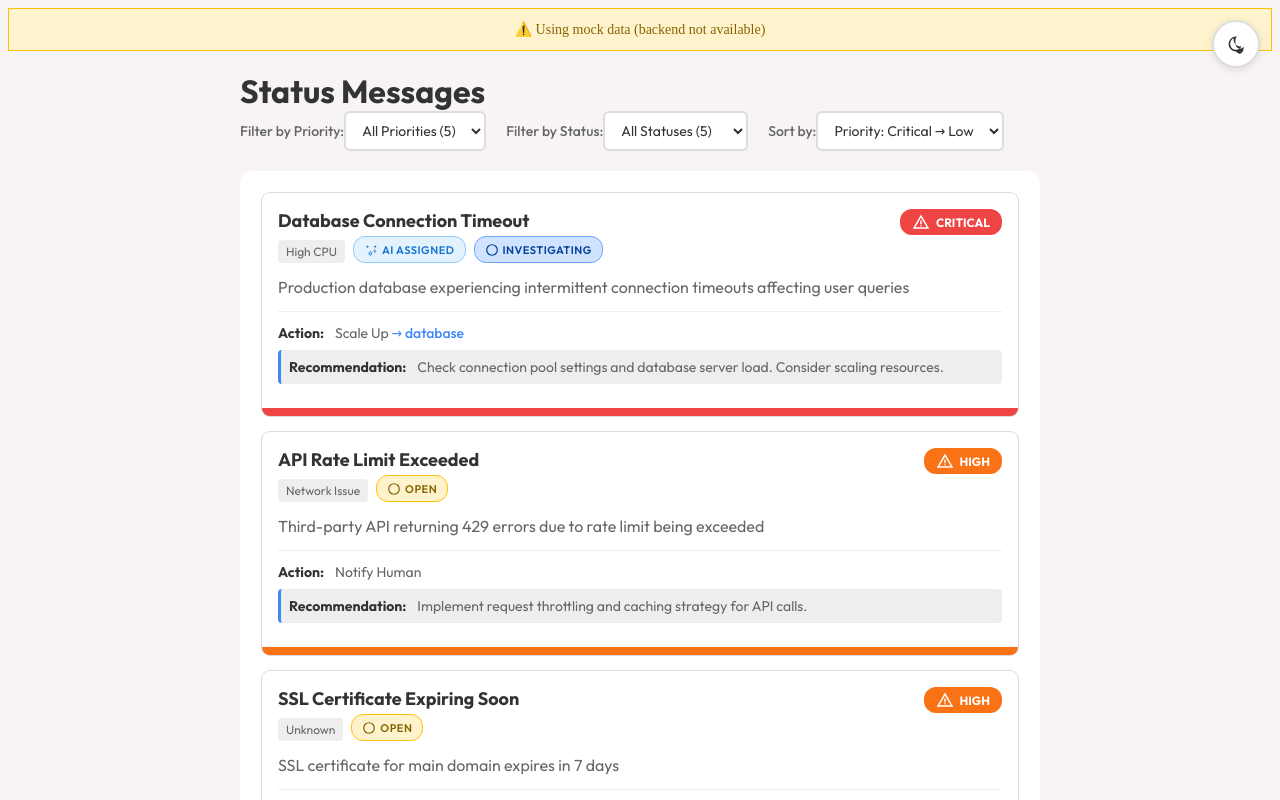
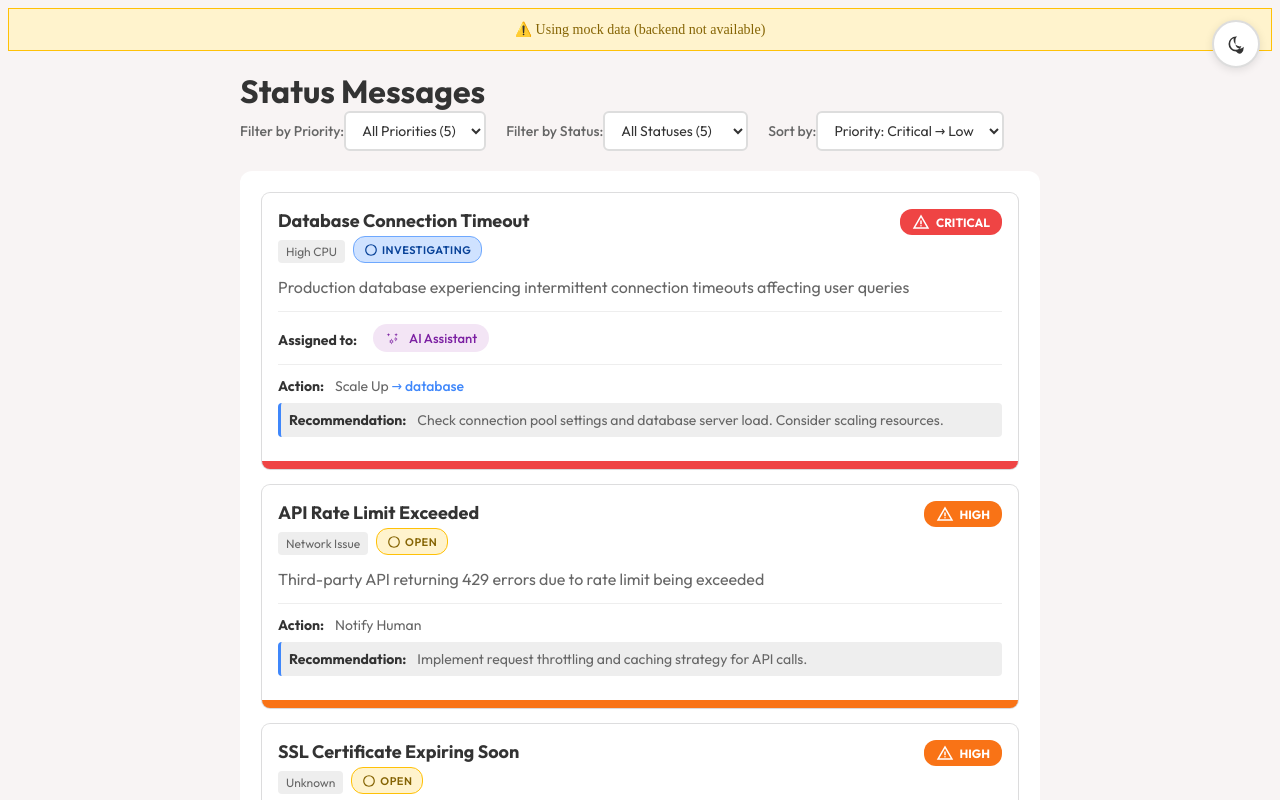
Before and after one commit to SimonKane/m-lads, a React (Vite) app in the folder frontend/: page / in a window 1280 px wide. Shown: the top 800 px of the page. Built offline with nearby package versions, Linux system fonts and the light colour scheme; no server answers.

Commit message:
added so that assigend to AI assistent is at the same place as assigned to a person

```diff
--- a/frontend/src/components/StatusMessages.tsx
+++ b/frontend/src/components/StatusMessages.tsx
@@ -6,7 +6,6 @@ import { useState } from "react";
 import {
   StatusMessage,
   StatusPriority,
-  AIStatus,
   ReportStatus,
 } from "../types/StatusMessage";
 import "./statusMessages.css";
@@ -96,17 +95,6 @@ const StatusMessages = ({ messages }: StatusMessagesProps) => {
         return "No Action";
       default:
         return action;
-    }
-  };
-
-  const getAIStatusLabel = (aiStatus: AIStatus) => {
-    switch (aiStatus) {
-      case "assigned":
-        return "AI Assigned";
-      case "resolved":
-        return "AI Resolved";
-      default:
-        return null;
     }
   };
 
@@ -319,20 +307,6 @@ const StatusMessages = ({ messages }: StatusMessagesProps) => {
                     <span className="message-type">
                       {getTypeLabel(msg.type)}
                     </span>
-                    {msg.aiStatus && (
-                      <span className={`ai-status-badge ${msg.aiStatus}`}>
-                        <svg
-                          xmlns="http://www.w3.org/2000/svg"
-                          height="14px"
-                          viewBox="0 -960 960 960"
-                          width="14px"
-                          fill="currentColor"
-                        >
-                          <path d="m440-120-40-120-120-40 120-40 40-120 40 120 120 40-120 40-40 120Zm300-200-30-90-90-30 90-30 30-90 30 90 90 30-90 30-30 90ZM240-580l-30-90-90-30 90-30 30-90 30 90 90 30-90 30-30 90Zm520 0-30-90-90-30 90-30 30-90 30 90 90 30-90 30-30 90ZM440-40l40-120 120-40-120-40-40-120-40 120-120 40 120 40 40 120Zm300-200 30-90 90-30-90-30-30-90-30 90-90 30 90 30 30 90Z" />
-                        </svg>
-                        {getAIStatusLabel(msg.aiStatus)}
-                      </span>
-                    )}
                     <span
                       className={`report-status-badge ${getReportStatusColor(
                         msg.status
@@ -404,10 +378,24 @@ const StatusMessages = ({ messages }: StatusMessagesProps) => {
               <p className="message-content">{msg.description}</p>
 
               <div className="message-details">
-                {msg.assignedTo && !msg.aiStatus && (
+                {msg.assignedTo && (
                   <div className="detail-row assigned-user">
                     <strong>Assigned to:</strong>
-                    <span className="user-badge">{msg.assignedTo}</span>
+                    <span className={`user-badge ${msg.aiStatus ? 'ai-assigned' : ''}`}>
+                      {msg.aiStatus && (
+                        <svg
+                          xmlns="http://www.w3.org/2000/svg"
+                          height="14px"
+                          viewBox="0 -960 960 960"
+                          width="14px"
+                          fill="currentColor"
+                          style={{ marginRight: '4px' }}
+                        >
+                          <path d="m440-120-40-120-120-40 120-40 40-120 40 120 120 40-120 40-40 120Zm300-200-30-90-90-30 90-30 30-90 30 90 90 30-90 30-30 90ZM240-580l-30-90-90-30 90-30 30-90 30 90 90 30-90 30-30 90Zm520 0-30-90-90-30 90-30 30-90 30 90 90 30-90 30-30 90ZM440-40l40-120 120-40-120-40-40-120-40 120-120 40 120 40 40 120Zm300-200 30-90 90-30-90-30-30-90-30 90-90 30 90 30 30 90Z" />
+                        </svg>
+                      )}
+                      {msg.assignedTo}
+                    </span>
                   </div>
                 )}
                 <div className="detail-row">
--- a/frontend/src/components/statusMessages.css
+++ b/frontend/src/components/statusMessages.css
@@ -476,6 +476,24 @@ body.dark-mode .user-badge svg {
   color: #64b5f6;
 }
 
+.user-badge.ai-assigned {
+  background-color: #f3e5f5;
+  color: #7b1fa2;
+}
+
+body.dark-mode .user-badge.ai-assigned {
+  background-color: #4a1a5a;
+  color: #ba68c8;
+}
+
+.user-badge.ai-assigned svg {
+  color: #7b1fa2;
+}
+
+body.dark-mode .user-badge.ai-assigned svg {
+  color: #ba68c8;
+}
+
 .user-specialization {
   font-size: 11px;
   opacity: 0.8;
```
